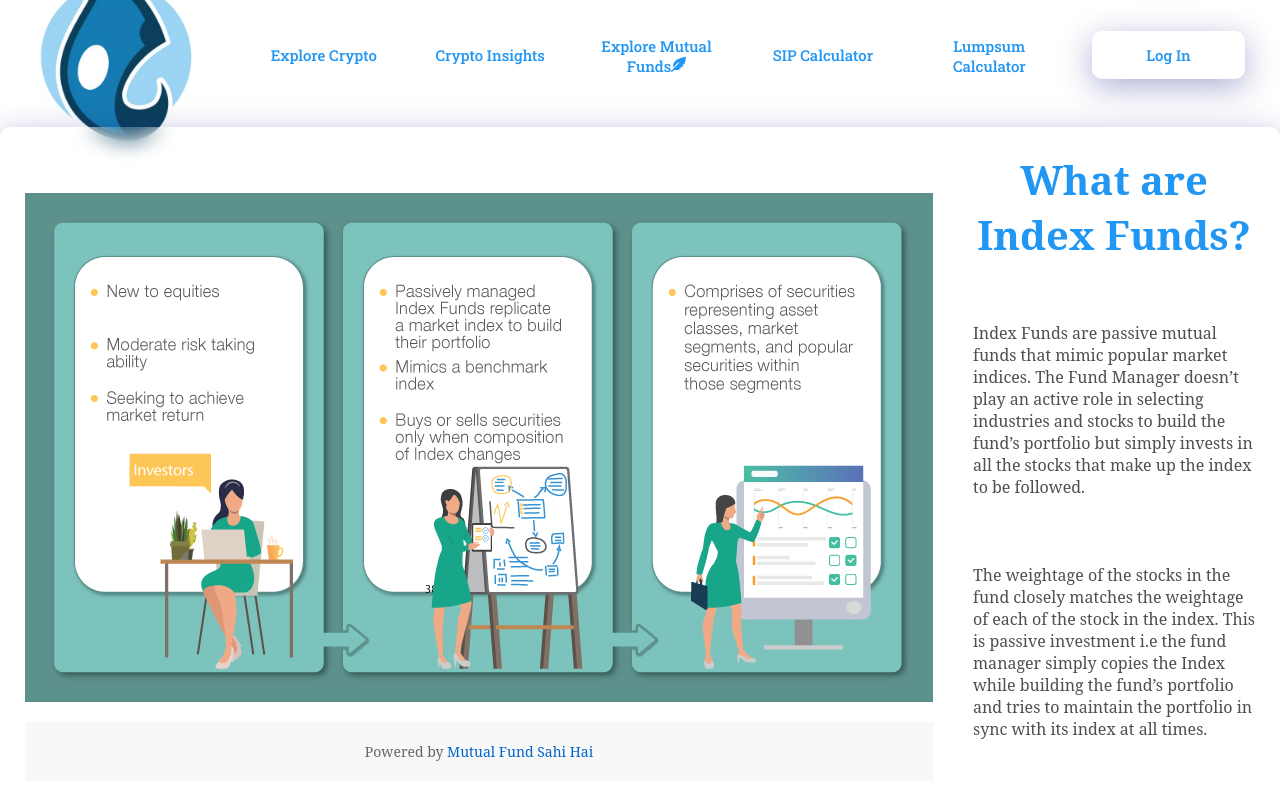
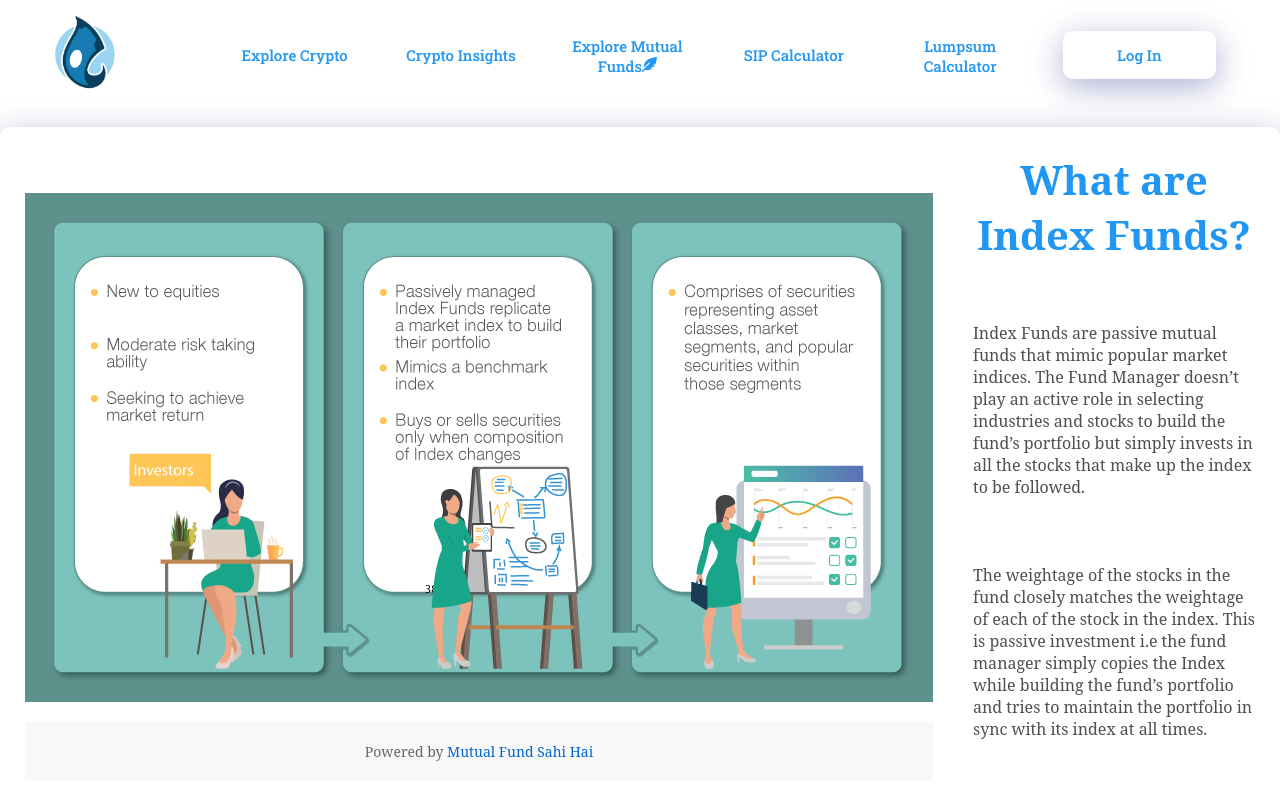
Before and after one commit to kalviumcommunity/IndexGuru, a React (Create React App) app in the folder frontend/: page /index-fund in a window 1280 px wide. Shown: the top 800 px of the page. Built offline with nearby package versions, Linux system fonts and the light colour scheme; no server answers.

Commit message:
Minor CSS changes

```diff
--- a/frontend/src/Components/Navbar.css
+++ b/frontend/src/Components/Navbar.css
@@ -8,7 +8,7 @@
 
 .logo_container {
 }
-.logo{
+.logo1{
   height: 5em;
 }
 .Navbar {
--- a/frontend/src/Components/Navbar.js
+++ b/frontend/src/Components/Navbar.js
@@ -26,7 +26,7 @@ export default function Navbar() {
       <header className="header">
         <div className="Navbar">
           <Link to="/" className="logo_container">
-          <img className="logo" src={Logo}  alt="This is my logo" />
+          <img className="logo1" src={Logo}  alt="This is my logo" />
           </Link>
 
 
```
